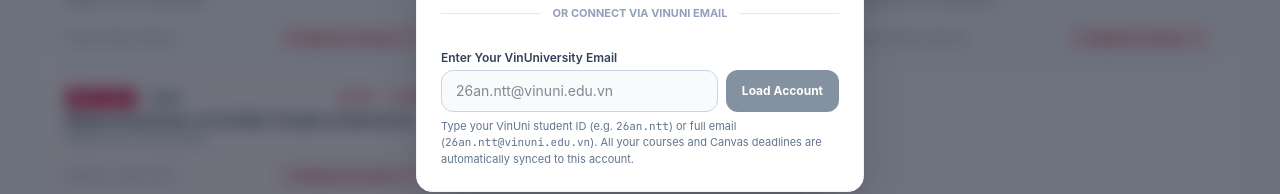
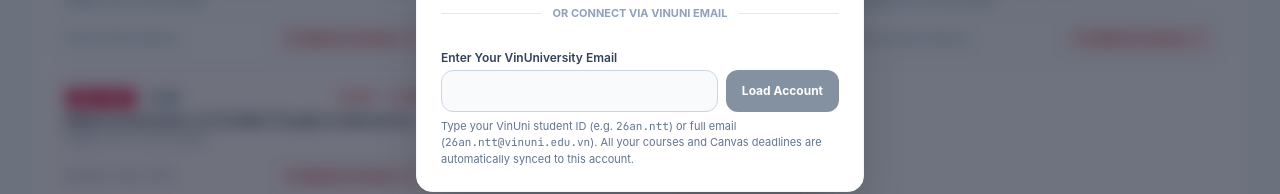
Before and after one commit to halobebe/vincalendar, a React (Vite) app: page / in a window 1280 px wide. Both pictures are taken after a click on the button "student@vinuni.edu.vn". Shown: the part 516-710 px from the top of the page. Built offline with nearby package versions, Linux system fonts and the light colour scheme; no server answers; the database is empty.

Commit message:
Rename student ID switcher to email switcher

```diff
--- a/src/components/AuthModal.tsx
+++ b/src/components/AuthModal.tsx
@@ -202,7 +202,7 @@
               <div className="flex-grow border-t border-slate-200"></div>
             </div>
 
-            {/* Option 2: Custom Student ID Switcher */}
+            {/* Option 2: Custom Student Email Switcher */}
             <form onSubmit={handleCustomSwitch} className="space-y-3">
               <div>
                 <label className="text-xs font-semibold text-slate-700 block mb-1">
@@ -212,7 +212,6 @@
                   <div className="relative flex-1">
                     <input
                       type="text"
-                      placeholder="26an.ntt@vinuni.edu.vn"
                       value={customStudentId}
                       onChange={(e) => setCustomStudentId(e.target.value)}
                       className="w-full px-3.5 py-2.5 bg-slate-50 border border-slate-300 rounded-xl text-sm focus:bg-white focus:outline-none focus:ring-2 focus:ring-blue-600 focus:border-transparent transition-all"
```
